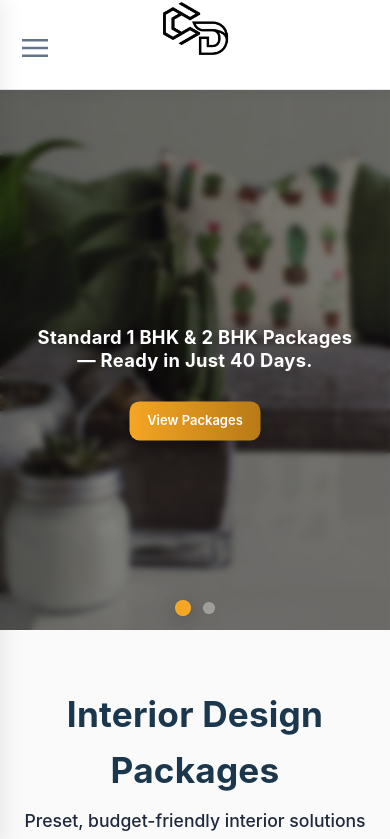
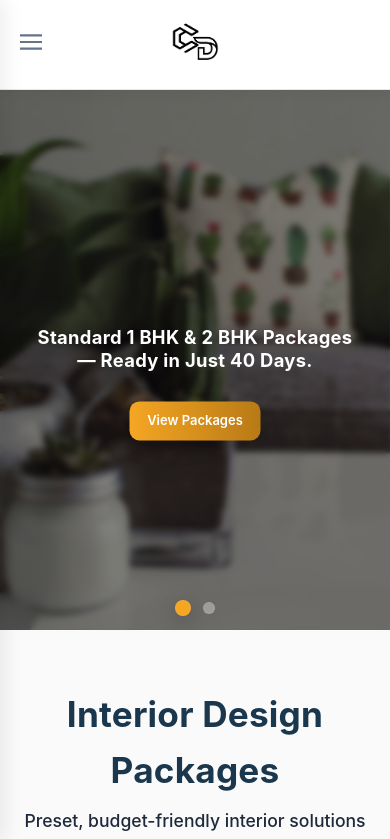
Before and after one commit to NishantJadhavCS/Contrive-Designs, a React (Vite) app: page / in a window 390 px wide. Shown: the top 839 px of the page. Built offline with nearby package versions, Linux system fonts and the light colour scheme.

Commit message:
Fixed logo positioning on Small screen

```diff
--- a/src/components/PackageModal.jsx
+++ b/src/components/PackageModal.jsx
@@ -2,7 +2,7 @@
 import React, { useEffect, useRef } from "react";
 import "./css/PackageModal.css";
 
-const PHONE = "+919820555659"; // keep same number as other code
+const PHONE = "+919820555659";
 const whatsappBase = (msg) =>
     `https://wa.me/${PHONE.replace(/\D/g, "")}?text=${encodeURIComponent(msg)}`;
 
--- a/src/components/css/Navbar.css
+++ b/src/components/css/Navbar.css
@@ -346,3 +346,65 @@
     transform: translateY(-4px) scale(1.05);
     color: var(--clr-primary);
 }
+
+@media (max-width: 860px) {
+    .desktop-only {
+        display: none !important;
+    }
+
+    .menu-toggle-mobile {
+        display: inline-flex;
+        align-items: center;
+    }
+
+    .header-inner {
+        grid-template-columns: auto 1fr auto;
+        height: 84px;
+        padding: 0 16px;
+        display: flex;
+        align-items: center;
+        /* ← center vertically */
+    }
+
+    /* FIX: Proper vertical centering of logo on mobile */
+    .brand {
+        position: absolute;
+        left: 50%;
+        top: 50%;
+        transform: translate(-50%, -50%);
+    }
+
+    /* Make logo fit better in shorter mobile header */
+    .brand-logo {
+        height: 48px;
+    }
+
+    /* ensure header is the positioning context */
+    .header-inner {
+        position: relative;
+        /* keep existing rules you already have (height, padding, etc.) */
+    }
+
+    /* position the hamburger absolutely and center it vertically */
+    .menu-toggle-mobile {
+        position: absolute;
+        left: 12px;
+        /* adjust horizontal gap from left edge */
+        top: 50%;
+        transform: translateY(-50%);
+        display: inline-flex;
+        align-items: center;
+        justify-content: center;
+        z-index: 11000;
+        /* above header content */
+        padding: 8px;
+    }
+
+    /* make sure hamburger icon size fits the reduced header */
+    .menu-toggle-mobile svg,
+    .menu-toggle-mobile .icon {
+        width: 22px;
+        height: 22px;
+    }
+
+}
```
